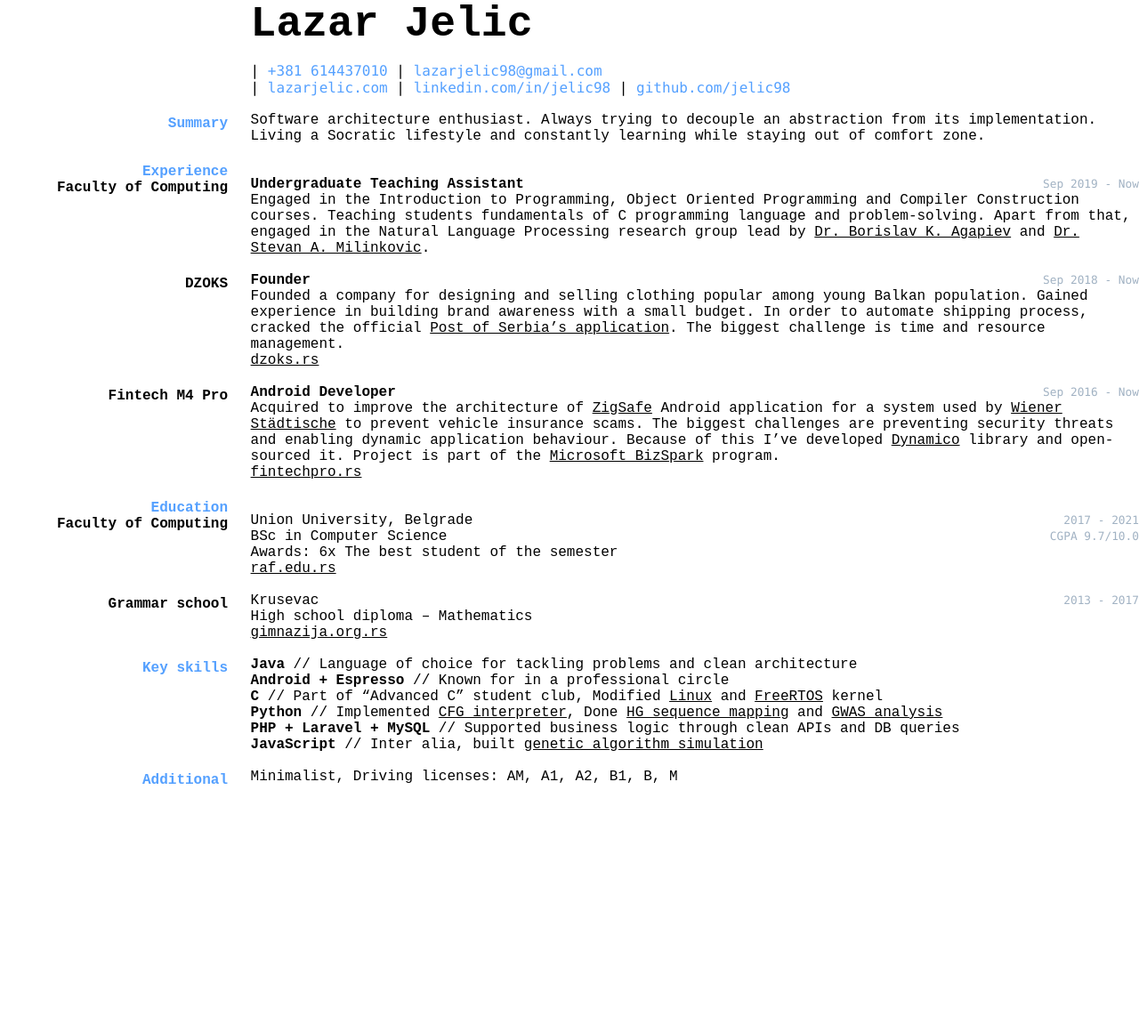
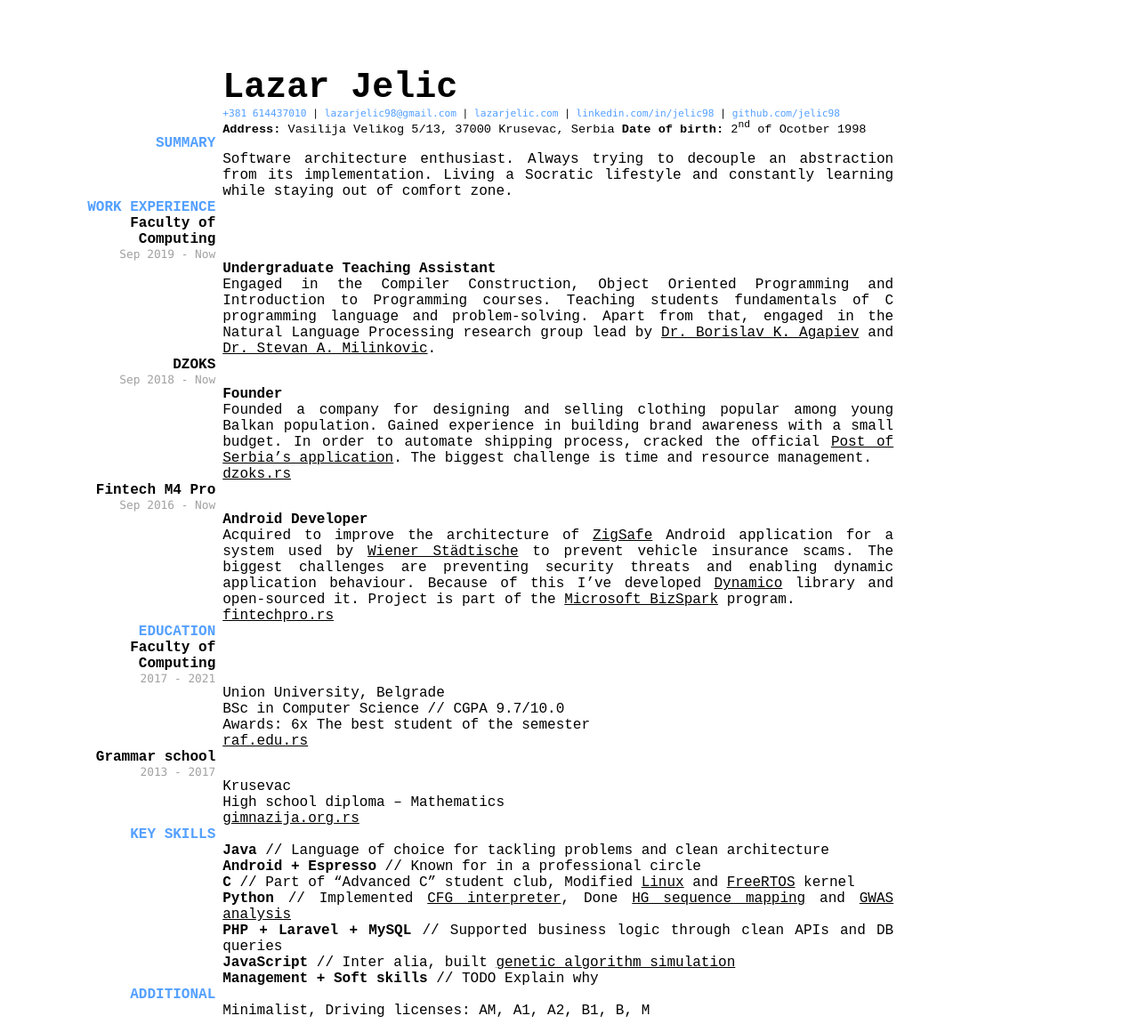
Before and after one commit to jelic98/cv, a Jekyll site: the page built from summary.md, in a window 1280 px wide. Shown: the whole page at 89% size. Built offline with Jekyll 4.4.1, drawn with Linux system fonts in a browser that asks for light colours; our own code applies the rules of GitHub Pages for plain Markdown files; before the commit the page ends 900 px from its top, so only the background shows below that.

Commit message:
Added A4 size

```diff
--- a/main.css
+++ b/main.css
@@ -1,13 +1,11 @@
 html, body {
-	width: 100%;
+	width: 21cm;
+	height: 29.7cm;
+	margin: 1cm;
+	padding: 0;
 }
 
-body {
-	padding: 0;
-	margin: 0;
-}
-
-h1, h2, h3, p {
+h1, h2, h3, h4, p, #info {
 	font-family: Avenir, Cousine, Verdana, sans-serif;
 	margin-top: 0;
 	margin-bottom: 0;
@@ -15,55 +13,58 @@ h1, h2, h3, p {
 
 h1 {
 	text-align: left;
-	font-size: 3em;
+	font-size: 2.5em;
 	position: relative;
 	left: 22%;
 }
 
-h2, h3 {
+h2, h3, h4 {
 	font-size: 1em;
 	text-align: right;
 	position: relative;
-	top: 1.4em;
-	width: 20%;
+	width: 21%;
+}
+
+h4 {
+	font-size: 0.8em;
+	font-family: Monaco, Menlo, monospace, sans-serif;
+	font-weight: normal;
 }
 
 p {
 	position: relative;
+	text-align: justify;
 	left: 22%;
-	width: 78%;
-}
-
-code {
-	font-size: 80%;
-	font-family: Monaco, Menlo, monospace, sans-serif;
-	bottom: 0.15em;
-	right: 0;
-	position: absolute;
-	text-align: right;
+	width: 95%;
 }
 
 a {
 	color: inherit;
 }
 
-#webaddress {
+#links {
 	font-family: Monaco, Menlo, monospace, sans-serif;
-	margin-top: 1em;
+	font-size: 0.7em;
 	position: relative;
 	left: 22%;
 }
 
-#webaddress a {
+#links a {
 	text-decoration: none;
 }
 
-h2, #webaddress a {
+#info {
+	font-size: 0.85em;
+	position: relative;
+	left: 22%;
+}
+
+h2, #links a {
 	color: #54a0ff;
 }
 
-code {
-	color: #a1b2c3;
+h4, code {
+	color: #a1a1a1;
 }
 
 a:hover {
--- a/summary.md
+++ b/summary.md
@@ -3,35 +3,37 @@ layout: cv
 ---
 # Lazar Jelic
 
-<div id="webaddress">
-	<div>
-		| <a href="tel:+381614437010">+381 614437010</a>
-		| <a href="mailto:lazarjelic98@gmail.com">lazarjelic98@gmail.com</a>
-		<br/>
-		| <a href="https://www.lazarjelic.com">lazarjelic.com</a>
-		| <a href="https://www.linkedin.com/in/jelic98">linkedin.com/in/jelic98</a>
-		| <a href="https://www.github.com/jelic98">github.com/jelic98</a>
-	</div>
+<div id="links">
+<a href="tel:+381614437010">+381 614437010</a>
+| <a href="mailto:lazarjelic98@gmail.com">lazarjelic98@gmail.com</a>
+| <a href="https://www.lazarjelic.com">lazarjelic.com</a>
+| <a href="https://www.linkedin.com/in/jelic98">linkedin.com/in/jelic98</a>
+| <a href="https://www.github.com/jelic98">github.com/jelic98</a>
 </div>
 
-## Summary
+<div id="info">
+<strong>Address:</strong> Vasilija Velikog 5/13, 37000 Krusevac, Serbia
+<strong>Date of birth:</strong> 2<sup>nd</sup> of Ocotber 1998
+</div>
+
+## SUMMARY
 Software architecture enthusiast.
 Always trying to decouple an abstraction from its implementation.
 Living a Socratic lifestyle and constantly learning while staying out of comfort zone.
 
-## Experience
+## WORK EXPERIENCE
 
 ### Faculty of Computing
+#### Sep 2019 - Now
 __Undergraduate Teaching Assistant__
-`Sep 2019 - Now`
 
-Engaged in the Introduction to Programming, Object Oriented Programming and Compiler Construction courses.
+Engaged in the Compiler Construction, Object Oriented Programming and Introduction to Programming courses.
 Teaching students fundamentals of C programming language and problem-solving.
 Apart from that, engaged in the Natural Language Processing research group lead by [Dr. Borislav K. Agapiev](https://www.raf.edu.rs/en/component/k2/item/5583-agapiev-k-borislav) and [Dr. Stevan A. Milinkovic](https://www.raf.edu.rs/en/component/k2/item/5578-milinkovic-a-stevan).
 
 ### DZOKS
+#### Sep 2018 - Now
 __Founder__
-`Sep 2018 - Now`
 
 Founded a company for designing and selling clothing popular among young Balkan population.
 Gained experience in building brand awareness with a small budget.
@@ -41,8 +43,8 @@ The biggest challenge is time and resource management.
 [dzoks.rs](https://dzoks.rs)
 
 ### Fintech M4 Pro
+#### Sep 2016 - Now
 __Android Developer__
-`Sep 2016 - Now`
 
 Acquired to improve the architecture of [ZigSafe](https://app.zigsafe.com) Android application for a system used by [Wiener Städtische](https://wiener.co.rs) to prevent vehicle insurance scams.
 The biggest challenges are preventing security threats and enabling dynamic application behaviour.
@@ -51,28 +53,28 @@ Project is part of the [Microsoft BizSpark](https://startups.microsoft.com) prog
 
 [fintechpro.rs](https://fintechpro.rs)
 
-## Education
+## EDUCATION
 
 ### Faculty of Computing
+#### 2017 - 2021
 Union University, Belgrade
-`2017 - 2021`
 
 BSc in Computer Science
-`CGPA 9.7/10.0`
+// CGPA 9.7/10.0
 
 Awards: 6x The best student of the semester
 
 [raf.edu.rs](https://raf.edu.rs)
 
 ### Grammar school
+#### 2013 - 2017
 Krusevac
-`2013 - 2017`
 
 High school diploma – Mathematics
 
 [gimnazija.org.rs](http://gimnazija.org.rs)
 
-## Key skills
+## KEY SKILLS
 
 __Java__
 // Language of choice for tackling problems and clean architecture
@@ -92,6 +94,9 @@ __PHP + Laravel + MySQL__
 __JavaScript__
 // Inter alia, built [genetic algorithm simulation](https://lazarjelic.com/ecloga/projects/genetic)
 
-## Additional
+__Management + Soft skills__
+// TODO Explain why
+
+## ADDITIONAL
 
 Minimalist, Driving licenses: AM, A1, A2, B1, B, M
```
Also changed, not shown: index.md (+1 -2 lines).
